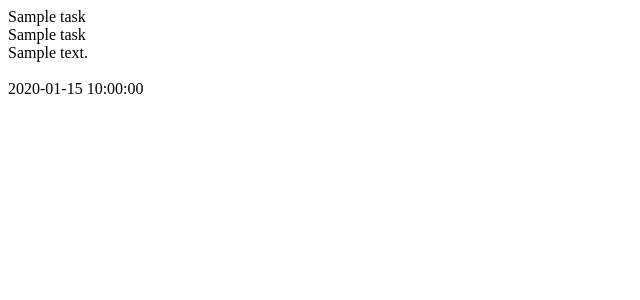
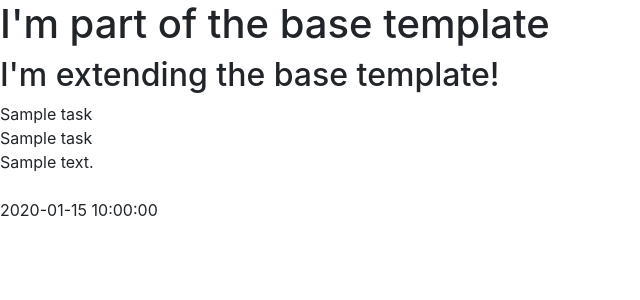
Before and after one commit to mickmccann/task_manager, a Flask app: page / in a window 1280 px wide. Shown: the top 300 px of the page, without its empty margins (0-640 px from the left). Run offline with Flask 2, Linux system fonts and the light colour scheme; a database or web service that is not in the repository returns one stand-in record (values such as "Sample title"); some libraries are stand-ins or nearby versions.

Commit message:
Create base template

```diff
--- /dev/null
+++ b/templates/base.html
@@ -0,0 +1,22 @@
+<!DOCTYPE html>
+<html lang="en">
+<head>
+<meta charset="UTF-8">
+<meta name="viewport" content="width=device-width, initial-scale=1.0">
+<meta http-equiv="X-UA-Compatible" content="ie=edge">
+<meta name="Description" content="Enter your description here"/>
+<link rel="stylesheet" href="https://cdnjs.cloudflare.com/ajax/libs/twitter-bootstrap/5.0.0-alpha2/css/bootstrap.min.css">
+<link rel="stylesheet" href="https://cdnjs.cloudflare.com/ajax/libs/font-awesome/5.15.0/css/all.min.css">
+<link rel="stylesheet" href="assets/css/style.css">
+<title>Task Manager</title>
+</head>
+<body>
+
+    <h1>I'm part of the base template</h1>
+    {% block content %}
+    {% endblock %}
+
+<script src="https://cdnjs.cloudflare.com/ajax/libs/popper.js/1.16.1/umd/popper.min.js"></script>
+<script src="https://cdnjs.cloudflare.com/ajax/libs/twitter-bootstrap/5.0.0-alpha2/js/bootstrap.min.js"></script>
+</body>
+</html>
--- a/templates/tasks.html
+++ b/templates/tasks.html
@@ -1,11 +1,8 @@
-<!DOCTYPE html>
-<html lang="en">
-<head>
-    <meta charset="UTF-8">
-    <meta name="viewport" content="width=device-width, initial-scale=1.0">
-    <title>Task Manager</title>
-</head>
-<body>
+{% extends "base.html" %}
+{% block content %}
+
+    <h2>I'm extending the base template!</h2>
+
     {% for task in tasks %}
         {{ task.task_name }}<br>
         {{ task.category_name }}<br>
@@ -13,5 +10,5 @@
         {{ task.is_urgent }}<br>
         {{ task.due_date }}<br>
     {% endfor %}
-</body>
-</html>
+
+{% endblock %}
```
